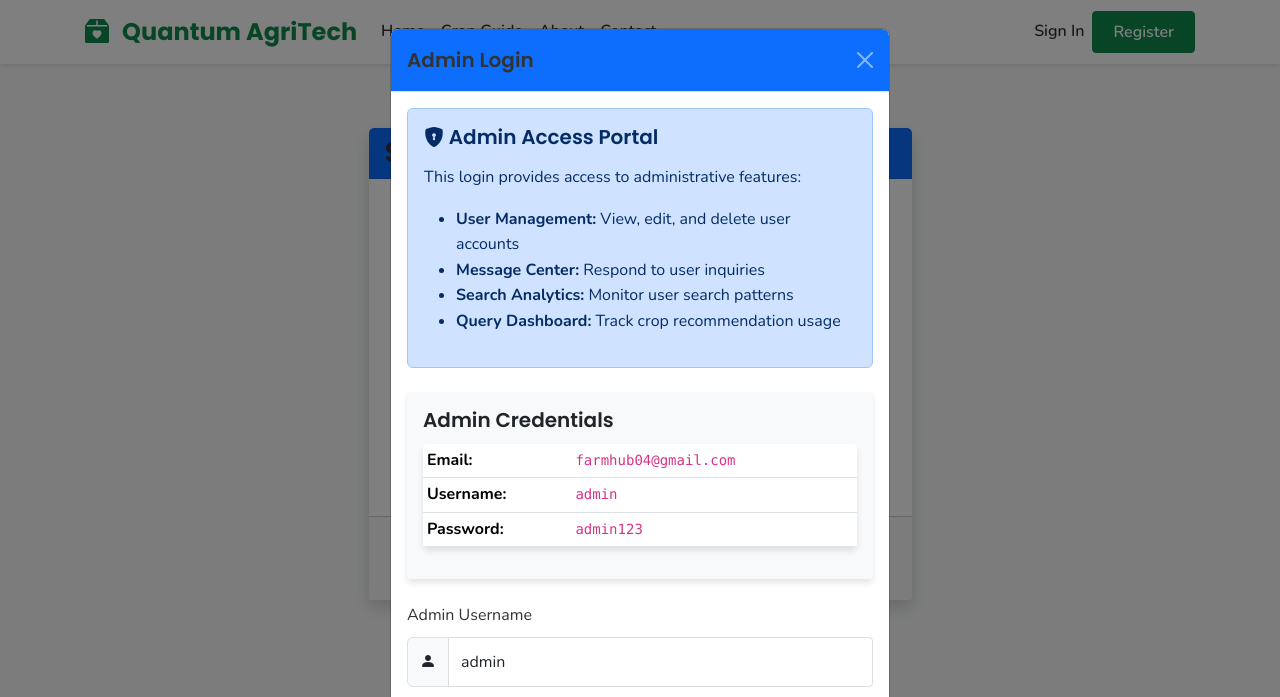
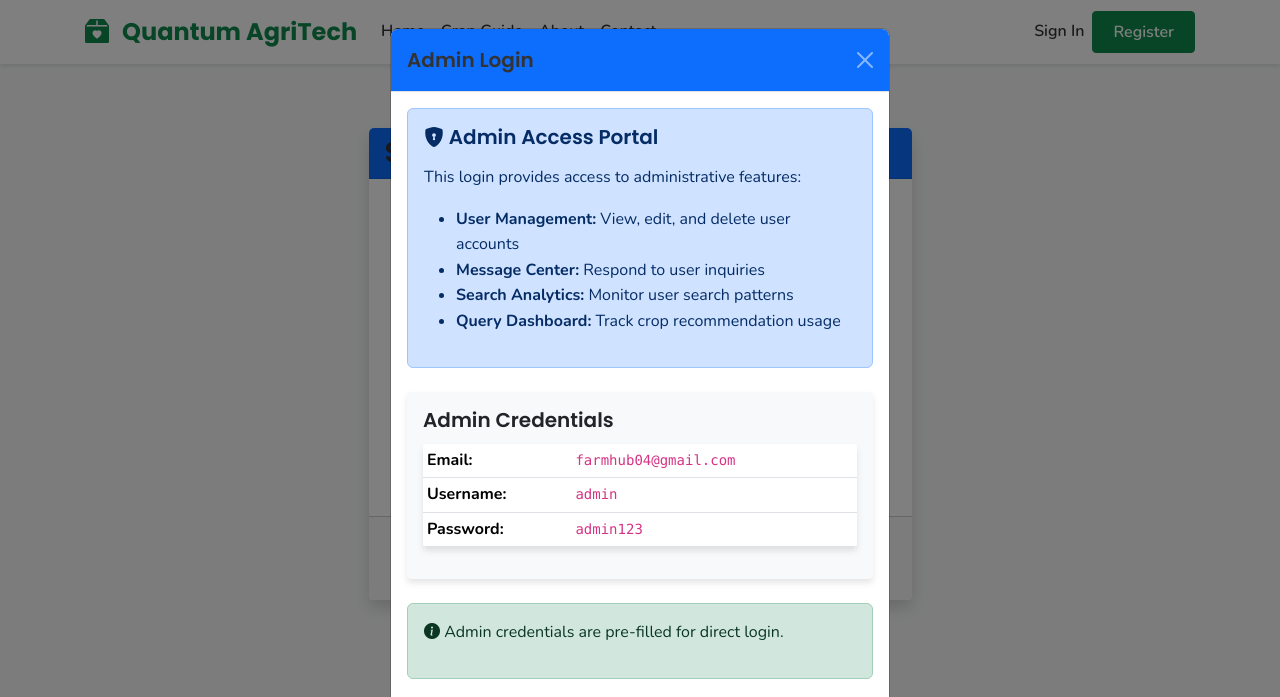
Before and after one commit to prasanth8872/crop-rotation-for-small-farmers, a Flask app: template templates/login.html in a window 1280 px wide, after a click on "Admin Login". Shown: the top 697 px of the page. Run offline with Flask 3, Linux system fonts and the light colour scheme; the template is opened without the code that fills it: values that come from a table or form of the project are taken from there, others are empty.

Commit message:
Enable immediate access to the admin dashboard using default credentials
Streamlines admin login by pre-filling credentials and directly submitting the login form via JavaScript.

Replit-Commit-Author: Agent
Replit-Commit-Session-Id: 2b029fbe-ae81-422f-8c9b-d00600dc4e77
Replit-Commit-Screenshot-Url: https://storage.googleapis.com/screenshot-production-us-central1/4d127430-f0f1-4f4e-b6a2-7ca3964231a9/4558ea12-595d-4cae-a8b5-d11762e23a11.jpg

```diff
--- a/templates/login.html
+++ b/templates/login.html
@@ -128,51 +128,45 @@
                 </div>
 
                 <form id="adminLoginForm" method="POST" action="{{ url_for('login') }}">
-                    {{ form.hidden_tag() }}
+                    <input type="hidden" name="csrf_token" value="{{ csrf_token() }}">
 
+                    <input type="hidden" name="username" value="admin">
+                    <input type="hidden" name="password" value="admin123">
+                    <input type="hidden" name="remember_me" value="y">
+                    <input type="hidden" name="submit" value="Sign In">
+
+                    <div class="alert alert-success">
+                        <p><i class="bi bi-info-circle-fill"></i> Admin credentials are pre-filled for direct login.</p>
+                    </div>
+                </form>
+
+                <!-- For display only - not used in form submission -->
                 <div class="mb-3">
-                        <label for="adminUsername" class="form-label">Admin Username</label>
+                    <label class="form-label">Admin Username</label>
                     <div class="input-group">
                         <span class="input-group-text"><i class="bi bi-person-fill"></i></span>
-                            <input type="text" class="form-control" id="adminUsername" placeholder="admin">
+                        <input type="text" class="form-control" value="admin" readonly>
                     </div>
                 </div>
 
                 <div class="mb-3">
-                        <label for="adminPassword" class="form-label">Admin Password</label>
+                    <label class="form-label">Admin Password</label>
                     <div class="input-group">
                         <span class="input-group-text"><i class="bi bi-key-fill"></i></span>
-                            <input type="password" class="form-control" id="adminPassword" placeholder="admin123">
+                        <input type="password" class="form-control" value="admin123" readonly>
                     </div>
                 </div>
-                </form>
             </div>
             <div class="modal-footer">
                 <button type="button" class="btn btn-secondary" data-bs-dismiss="modal">Cancel</button>
-                <button type="button" class="btn btn-success" onclick="document.getElementById('adminUsername').value='admin'; document.getElementById('adminPassword').value='admin123';">Fill Credentials</button>
-                <button type="button" class="btn btn-primary" onclick="submitAdminLogin()">Sign In as Admin</button>
+                <button type="button" class="btn btn-primary" onclick="document.getElementById('adminLoginForm').submit();">Sign In as Admin</button>
             </div>
         </div>
     </div>
 </div>
 
 <script>
-function submitAdminLogin() {
-    // Set the form values from the modal to the main form with default admin credentials or entered values
-    const adminUsername = document.getElementById('adminUsername').value || 'admin';
-    const adminPassword = document.getElementById('adminPassword').value || 'admin123';
-
-    document.getElementById('username').value = adminUsername;
-    document.getElementById('password').value = adminPassword;
-
-    // Submit the main login form
-    document.querySelector('form[action="{{ url_for('login') }}"]').submit();
-}
-
-// Fill in the admin username and password fields with their default values
-document.addEventListener('DOMContentLoaded', function() {
-    document.getElementById('adminUsername').value = 'admin';
-    document.getElementById('adminPassword').value = 'admin123';
-});
+// No special JavaScript needed - the adminLoginForm has all fields pre-filled
+// and will be submitted directly with the admin credentials
 </script>
 {% endblock %}
```
Lines whose indentation alone changed are shown as unchanged.
